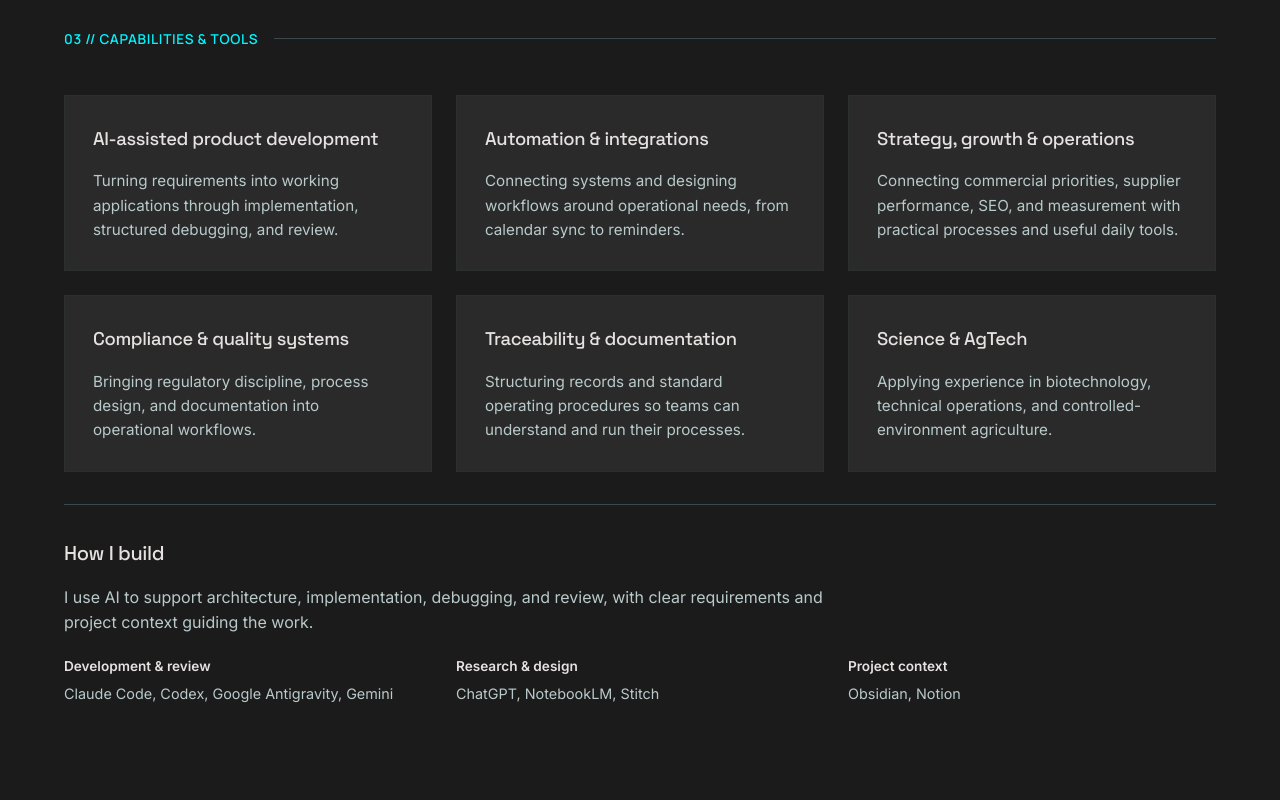
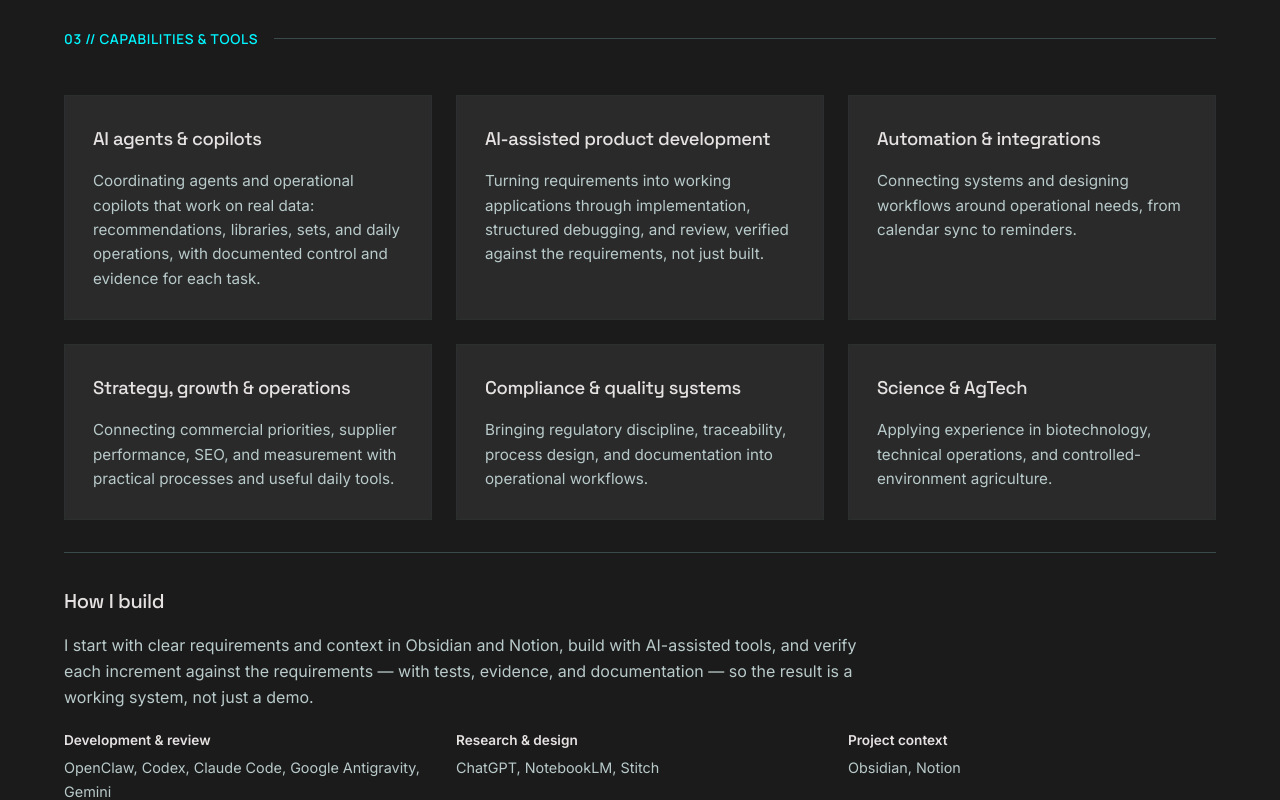
Before and after one commit to Delkoman88/personal-brand, a React (Vite) app: page / in a window 1280 px wide. Shown: the part 3700-4500 px from the top of the page. Built offline with nearby package versions, Linux system fonts and the light colour scheme.

Commit message:
Update Capabilities & tools: add AI agents & copilots, OpenClaw in How I build

```diff
--- a/src/content/homeContent.js
+++ b/src/content/homeContent.js
@@ -10,7 +10,7 @@ export const homeCopy = {
   ],
   contactTitle: 'Let’s build useful tools.',
   contact: 'Interested in working together? I welcome conversations about roles in applied AI, automation, biotechnology, AgTech, and innovation, as well as consulting projects that connect science, software, and operational needs.',
-  workflow: 'I use AI to support architecture, implementation, debugging, and review, with clear requirements and project context guiding the work.',
+  workflow: 'I start with clear requirements and context in Obsidian and Notion, build with AI-assisted tools, and verify each increment against the requirements — with tests, evidence, and documentation — so the result is a working system, not just a demo.',
 };
 
 export const projects = [
@@ -80,17 +80,17 @@ export const projectFields = [
 ];
 
 export const toolGroups = [
-  { label: 'Development & review', tools: 'Claude Code, Codex, Google Antigravity, Gemini' },
+  { label: 'Development & review', tools: 'OpenClaw, Codex, Claude Code, Google Antigravity, Gemini' },
   { label: 'Research & design', tools: 'ChatGPT, NotebookLM, Stitch' },
   { label: 'Project context', tools: 'Obsidian, Notion' },
 ];
 
 export const capabilities = [
-  { title: 'AI-assisted product development', desc: 'Turning requirements into working applications through implementation, structured debugging, and review.' },
+  { title: 'AI agents & copilots', desc: 'Coordinating agents and operational copilots that work on real data: recommendations, libraries, sets, and daily operations, with documented control and evidence for each task.' },
+  { title: 'AI-assisted product development', desc: 'Turning requirements into working applications through implementation, structured debugging, and review, verified against the requirements, not just built.' },
   { title: 'Automation & integrations', desc: 'Connecting systems and designing workflows around operational needs, from calendar sync to reminders.' },
   { title: 'Strategy, growth & operations', desc: 'Connecting commercial priorities, supplier performance, SEO, and measurement with practical processes and useful daily tools.' },
-  { title: 'Compliance & quality systems', desc: 'Bringing regulatory discipline, process design, and documentation into operational workflows.' },
-  { title: 'Traceability & documentation', desc: 'Structuring records and standard operating procedures so teams can understand and run their processes.' },
+  { title: 'Compliance & quality systems', desc: 'Bringing regulatory discipline, traceability, process design, and documentation into operational workflows.' },
   { title: 'Science & AgTech', desc: 'Applying experience in biotechnology, technical operations, and controlled-environment agriculture.' },
 ];
 
```
